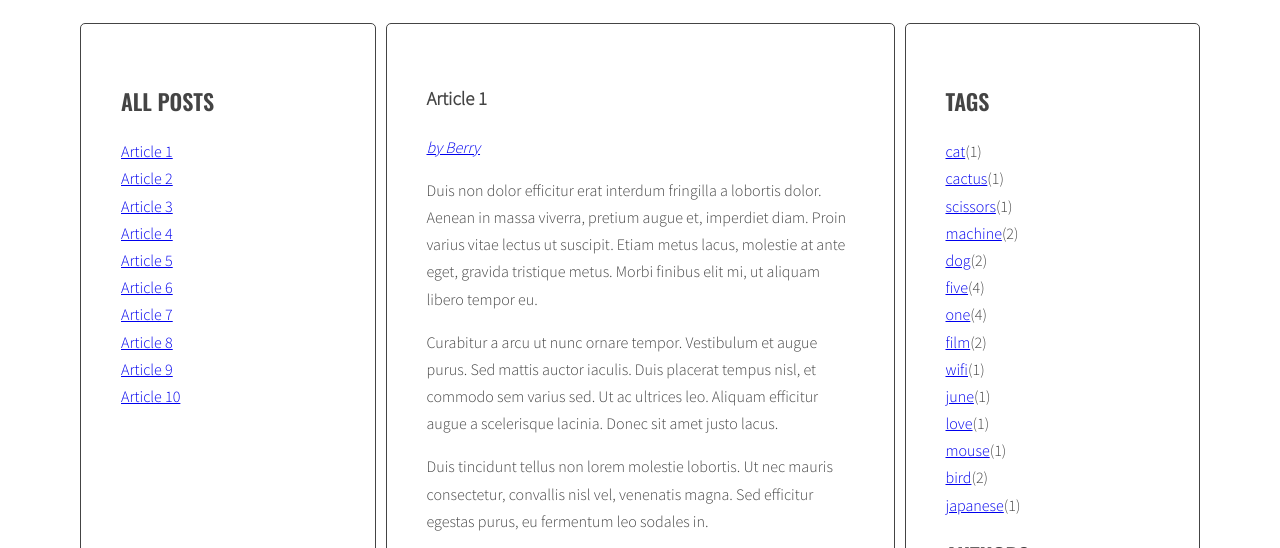
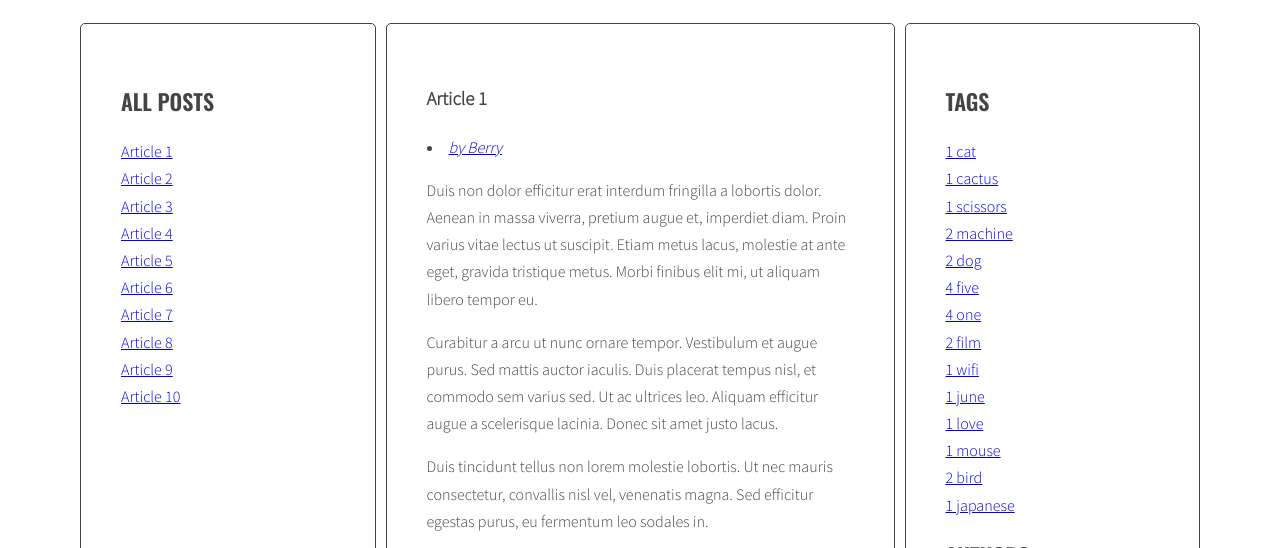
Before and after one commit to mariannasowi/javascript-blog, a website: page index.html in a window 1280 px wide. Shown: the part 220-768 px from the top of the page. Drawn offline with nearby package versions, Linux system fonts and the light colour scheme.

Commit message:
New task 7.4

```diff
--- a/index.html
+++ b/index.html
@@ -185,6 +185,20 @@
   <li><a href="#{{ id }}"><span>{{ title }}</span></a></li>
 </script>
 
+<script id="template-tag-link" type="text/x-handlebars-template">
+	<li><a href="#{{ id }}"><span>{{ title }}</span></a></li>
+</script>
+
+<script id="template-author-link" type="text/x-handlebars-template">
+	<li><a href="#{{ id }}"><span>by {{ title }}</span></a></li>
+</script>
+
+<script id="template-tag-cloud-link" type="text/x-handlebars-template">
+	{{#each tags}}
+	<li><a href="{{ tag }}"><span>{{ count }} {{ tag }}</span></a></li>
+	{{/each}}
+</script>
+
 <script src="https://cdnjs.cloudflare.com/ajax/libs/handlebars.js/4.1.0/handlebars.min.js"></script>
 
 <script src="js/script.js"></script>
--- a/js/script.js
+++ b/js/script.js
@@ -1,16 +1,16 @@
 'use strict';
 
-  // const templates = {
-  //   articleLink: Handlebars.compile(document.querySelector('#template-article-link').innerHTML),
-  //   tagLink: Handlebars.compile(document.querySelector('#template-tag-link').innerHTML),
-  //   //authorLink: Handlebars.compile(document.querySelector('#template-author-link').innerHTML)
+const templates = {
+  articleLink: Handlebars.compile(document.querySelector('#template-article-link').innerHTML),
+  tagLink: Handlebars.compile(document.querySelector('#template-tag-link').innerHTML),
+  authorLink: Handlebars.compile(document.querySelector('#template-author-link').innerHTML),
+  tagCloudLink: Handlebars.compile(document.querySelector('#template-tag-cloud-link').innerHTML)
+}
 
-  // }
 
 const titleClickHandler = function(event){
   event.preventDefault();
   const clickedElement = this;
-  console.log('Link was clicked!');
 
   /* [DONE] remove class 'active' from all article links  */
   const activeLinks = document.querySelectorAll('.titles a.active');
@@ -38,7 +38,6 @@ const titleClickHandler = function(event){
   /* add class 'active' to the correct article */
   targetArticle.classList.add('active');
 }
-
 
 
 // Module 6.4
@@ -78,9 +77,8 @@ function generateTitleLinks(customSelector = ''){
     /* get the title from the title element */
 
     /* create HTML of the link */
-    const linkHTML = '<li><a href="#' + articleId + '"><span>' + articleTitle + '</span></a></li>';
-    //const linkHTMLData = {id: articleId, title: articleTitle};
-    //const linkHTML = templates.articleLink(linkHTMLData);
+    const linkHTMLData = {id: articleId, title: articleTitle};
+    const linkHTML = templates.articleLink(linkHTMLData);
 
     /* insert link into titleList */
     html = html + linkHTML;
@@ -97,9 +95,7 @@ function generateTitleLinks(customSelector = ''){
 generateTitleLinks();
 
 
-
-// Module 7.2 and 7.3
-
+// Module 7.2; 7.3; 7.4;
 
 function calculateTagsParams(tags){
   const params = {
@@ -149,13 +145,11 @@ function generateTags(){
     for (let tag of articleTagsArray){
 
       /* generate HTML of the link */
-      const linkTag = '<li><a href="#tag-' + tag + '">' + tag + '</a></li>';
-      //const linkTagData = {id: tag, title: tag};
-      //const linkTag = templates.tagLink(linkTagData);
+      const linkTagData = {id: tag, title: tag};
+      const linkTag = templates.tagLink(linkTagData);
 
       /* add generated code to html variable */
       html = html + linkTag  + ' ';
-      //html = html + linkTag;
 
       /* [NEW] check if this link is NOT already in allTags */
       if(!allTags[tag]){
@@ -179,20 +173,26 @@ function generateTags(){
 
   /* [NEW] create variable for all links HTML code */
   const tagsParams = calculateTagsParams(allTags);
-  let allTagsHTML = '';
+  const allTagsData = {tags: []};
 
   /* [NEW] START LOOP: for each tag in allTags: */
   for(let tag in allTags){
 
     /* [NEW] generate code of a link and add it to allTagsHTML */
     const tagLinkHTML = '<li><a class="' + calculateTagClass(allTags[tag], tagsParams) + '" href="#tag-' + tag + '">' + tag  + '</a>(' + allTags[tag] + ')</li>';
-    allTagsHTML += tagLinkHTML;
+    allTagsData.tags.push({
+      tag: tag,
+      count: allTags[tag],
+      className: calculateTagClass(allTags[tag], tagsParams)
+    });
+    console.log('wyswietlanie tagow z linkami', allTagsData);
+
 
   /* [NEW] END LOOP: for each tag in allTags: */
   }
 
   /*[NEW] add HTML from allTagsHTML to tagList */
-  tagList.innerHTML = allTagsHTML;
+  tagList.innerHTML = templates.tagCloudLink(allTagsData);
 }
 generateTags();
 
@@ -224,7 +224,6 @@ function tagClickHandler(event){
   }
 
   /* find all tag links with "href" attribute equal to the "href" constant */
-  //const tagLinks = document.querySelectorAll(href);
 
   /* START LOOP: for each found tag link */
   for (let tagLink of tagLinks){
@@ -284,7 +283,6 @@ function authorClickHandler(event){
   }
 
   /* find all author links with "href" attribute equal to the "href" constant */
-  //const authorLinks = document.querySelectorAll(href);
 
   /* START LOOP: for each found author link */
   for (let authorLink of authorLinks){
@@ -301,12 +299,9 @@ function authorClickHandler(event){
 
 
 function addClickListenersToAuthors(){
-  console.log('test');
 
   /* find all links to author */
   const links = document.querySelectorAll('.author a');
-  console.log('link', links);
-
 
   /* START LOOP: for each link */
   for(let link of links){
@@ -321,11 +316,9 @@ function addClickListenersToAuthors(){
 
 
 const calculateAuthorsParams = function(authors){
-  console.log('tagsss',authors);
   const params = {'min':99999, 'max':0};
 
   for(let authorTag in authors){
-    console.log(authorTag + ' is used ' + authors[authorTag] + ' times');
     params.max = authors[authorTag] > params.max ? authors[authorTag] : params.max;
     params.min = authors[authorTag] < params.min ? authors[authorTag] : params.min;
     }
@@ -346,43 +339,34 @@ function generateAuthors(){
 
   /* [NEW] create a new variable allTags with an empty array */
   let allAuthors = {};
-  //console.log('allauthors',allAuthors);
 
   /* find all articles */
   const articles = document.querySelectorAll(opts.articleSelector);
-  //console.log('Articles founds', articles);
 
     /* START LOOP: for every article: */
     for (let article of articles){
 
       /* find tags wrapper */
       const authorList = article.querySelector(opts.authorListSelector);
-      //console.log('List author', authorList);
 
       /* make html variable with empty string */
       let html = '';
 
       /* get tags from data-tags attribute */
-      const articleSurname = article.getAttribute('data-author');
-      //console.log('Surname found:', articleSurname);
+      const articleAuthor = article.getAttribute('data-author');
 
       /* split tags into array */
-      const articleSurnameArray = articleSurname.split(' ');
-      //console.log('Surnames were divided and boards were saved:', articleSurnameArray);
+      const articleAuthorArray = articleAuthor.split(' ');
 
       /* START LOOP: for each tag */
-      for (let author of articleSurnameArray){
-      //console.log('I display each author separately:', author);
+      for (let author of articleAuthorArray){
 
         /* generate HTML of the link */
-        //const linkHTMLData = {id: authorTag, title: authorTag};
-        //const linkHTML = templates.authorLink(linkHTMLData);
-        const linkSurname = '<p><a  href="#author-' + author + '"><span>' + 'by ' + author + '</span></a></p>';
-        console.log('Link html author', linkSurname);
+        const linkAuthorData = {id: author, title: author};
+        const linkAuthor = templates.authorLink(linkAuthorData);
 
         /* add generated code to html variable */
-        html = html + linkSurname + ' ';
-        //console.log('', html);
+        html = html + linkAuthor + ' ';
 
         /* [NEW] check if this link is NOT already in allTags */
         if(!allAuthors[author]){
@@ -406,7 +390,6 @@ function generateAuthors(){
 
     /* [NEW] create variable for all links HTML code */
     const authorsParams = calculateAuthorsParams(allAuthors);
-    //console.log('AuthorsParams:', authorsParams);
 
     let allAuthorsHTML = '';
 
@@ -422,7 +405,6 @@ function generateAuthors(){
 
     /*[NEW] add HTML from allTagsHTML to tagList */
     surnameList.innerHTML = allAuthorsHTML;
-    //console.log('SurnameList inner', surnameList);
 }
 generateAuthors();
 addClickListenersToAuthors();
```
